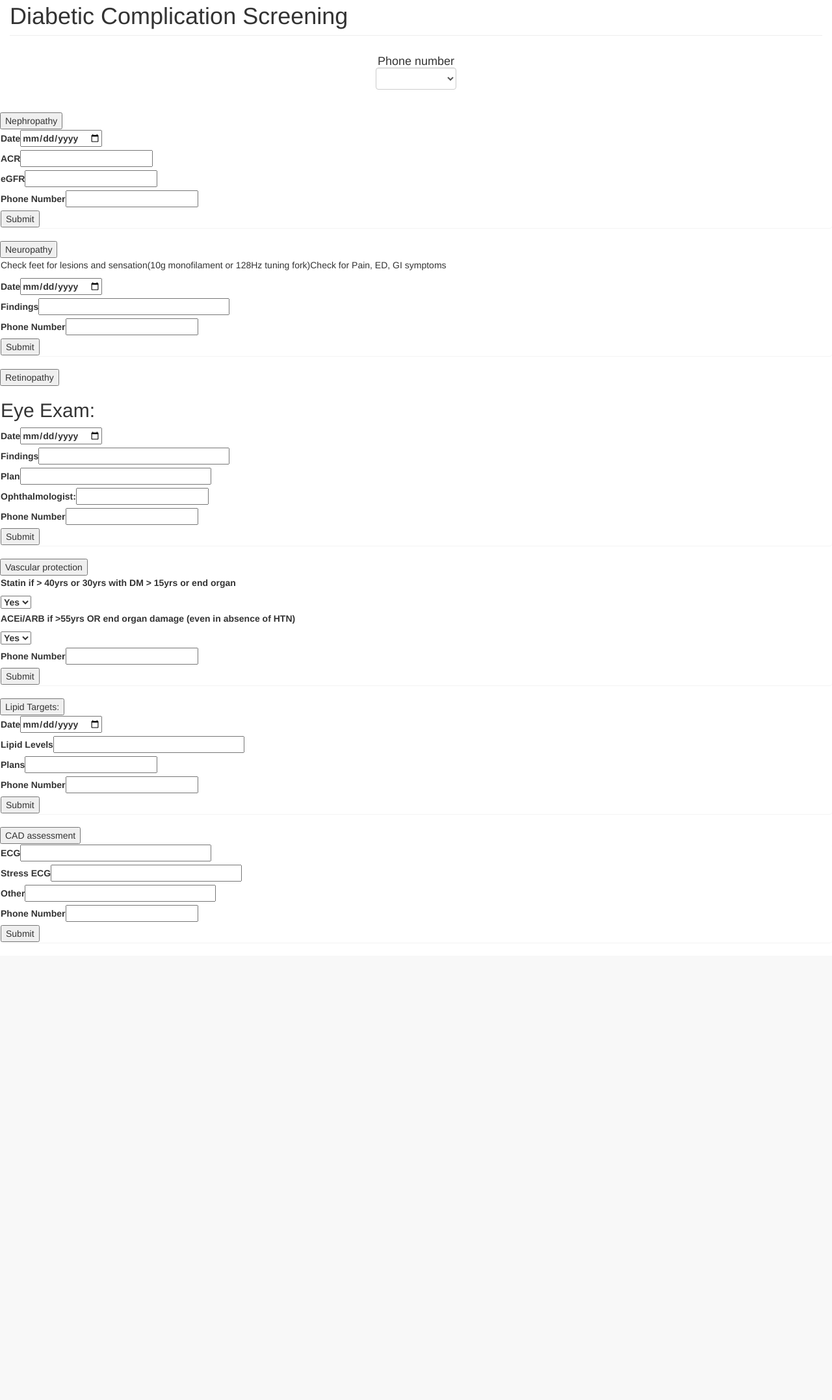
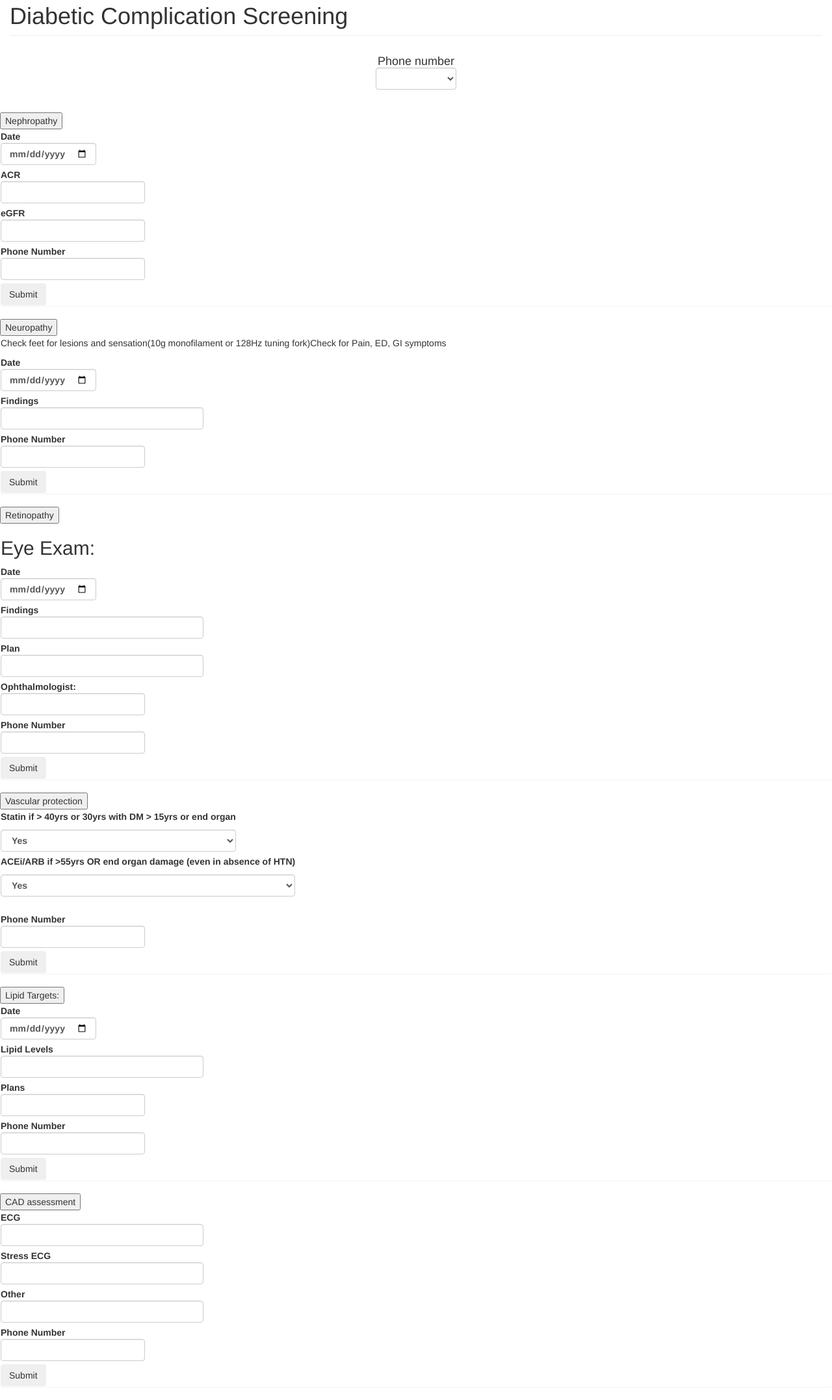
Before and after one commit to jookllo/diabetic_clinic, a PHP site: page /tables.php in a window 1280 px wide. Shown: the part 270-2425 px from the top of the page at 65% size. Before the commit the page ends 1720 px from the top, so only its background shows below. Run offline with PHP 8.4, Linux system fonts and the light colour scheme; data comes from the database, SQL or seed files in the repository; some libraries are stand-ins or nearby versions.

Commit message:
some added changes

```diff
--- a/pages/tables.php
+++ b/pages/tables.php
@@ -70,11 +70,11 @@
             <button class="accordion">Nephropathy</button>
             <div class="panel">
             <form action="functions/nephropathy.php" method="post" class="form-container">
-                <label>Date<input type="date" name="ndate"  required/></label><br/>
-                <label>ACR<input type="text" name="acr" required/></label><br/>
-                <label>eGFR<input type="text" name="egfr" required></label><br/>
-                <label>Phone Number<input type="text" name="phnum" id="phnum" required/></label><br/>
-                <button type="submit" >Submit</button>
+                <label>Date<input class="form-control" type="date" name="ndate"  required/></label><br/>
+                <label>ACR<input class="form-control" type="text" name="acr" required/></label><br/>
+                <label>eGFR<input type="text" class="form-control" name="egfr" required></label><br/>
+                <label>Phone Number<input type="text" class="form-control" name="phnum" id="phnum" required/></label><br/>
+                <button class="btn" type="submit" >Submit</button>
             </form>
             </div>
 
@@ -84,10 +84,10 @@
                 <p>Check feet for lesions and
                 sensation(10g monofilament or 128Hz
                 tuning fork)Check for Pain, ED, GI symptoms</p>
-                <label>Date<input type="date" name="neudate" required></label><br/>
-                <label>Findings<input type="text" name="finds" size="30" required></label><br/>
-                <label>Phone Number<input type="text" name="phnum" id="phnum1" required/></label><br/>
-                <button type="submit">Submit</button>
+                <label>Date<input class="form-control" type="date" name="neudate" required></label><br/>
+                <label>Findings<input class="form-control" type="text" name="finds" size="30" required></label><br/>
+                <label>Phone Number<input class="form-control" type="text" name="phnum" id="phnum1" required/></label><br/>
+                <button class="btn" type="submit">Submit</button>
             </form>
         </div>
 
@@ -96,12 +96,12 @@
             <div class="panel">
             <form action="functions/retinopathy.php" method="post" class="form-container">
                 <h2>Eye Exam:</h2>
-               <label>Date<input type="date" name="t_date" required></label><br/>
-                <label>Findings<input type="text" name="find" size="30" required/></label><br/>
-                <label>Plan<input type="text" name="plan" size="30" required></label><br/>
-                <label>Ophthalmologist:<input type="text" name="ophth" required></label><br/>
-                <label>Phone Number<input type="text" name="phnum" id="phnum2" required/></label><br/>
-                <button type="submit">Submit</button>
+               <label>Date<input class="form-control" type="date" name="t_date" required></label><br/>
+                <label>Findings<input type="text" class="form-control" name="find" size="30" required/></label><br/>
+                <label>Plan<input type="text" class="form-control" name="plan" size="30" required></label><br/>
+                <label>Ophthalmologist:<input type="text" class="form-control" name="ophth" required></label><br/>
+                <label>Phone Number<input type="text" class="form-control" name="phnum" id="phnum2" required/></label><br/>
+                <button class="btn" type="submit">Submit</button>
                     </form>
                 </div>
 
@@ -112,7 +112,7 @@
 
             <label>
                 <p>Statin if > 40yrs or 30yrs with DM > 15yrs or end organ</p>
-                <select name="statin">
+                <select class="form-control" name="statin">
                     <option value="Yes">Yes</option>
                     <option value="No">No</option>
                     </select>
@@ -120,35 +120,35 @@
             <br/>
             <label>
                 <p>ACEi/ARB if >55yrs OR end organ damage (even in absence of HTN)</p>
-                <select name="statin2">
+                <select class="form-control" name="statin2">
                     <option value="Yes">Yes</option>
                     <option value="No">No</option>
                     </select><br/>
              </label><br/>
-            <label>Phone Number<input type="text" name="phnum" id="phnum3" required/></label><br/>
-            <button type="submit">Submit</button>
+            <label>Phone Number<input class="form-control" type="text" name="phnum" id="phnum3" required/></label><br/>
+            <button class="btn" type="submit">Submit</button>
             </form>
         </div>
 
          <button class="accordion">Lipid Targets:</button>
             <div class="panel">
             <form action="functions/lipids.php" method="post" class="form-container">
-                <label>Date<input type="date" name="l_date" required/></label><br/>
-                <label>Lipid Levels<input type="text" name="lipids" size="30" required/></label><br/>
-                <label>Plans<input type="text" name="plans" required/></label><br/>
-                <label>Phone Number<input type="text" name="phnum" id="phnum4" required/></label><br/>
-            <button type="submit">Submit</button>
+                <label>Date<input type="date" class="form-control" name="l_date" required/></label><br/>
+                <label>Lipid Levels<input type="text" class="form-control" name="lipids" size="30" required/></label><br/>
+                <label>Plans<input type="text" name="plans" class="form-control" required/></label><br/>
+                <label>Phone Number<input type="text" class="form-control" name="phnum" id="phnum4" required/></label><br/>
+            <button class="btn" type="submit">Submit</button>
         </form>
     </div>
 
       <button class="accordion">CAD assessment</button>
             <div class="panel">
             <form action="functions/cad.php" method="post" class="form-container">
-                <label>ECG<input type="text" name="ecg" size="30" required/></label><br/>
-                <label>Stress ECG<input type="text" name="secg" size="30" required/></label><br/>
-                <label>Other<input type="text" name="other" size="30" required/></label><br/>
-               <label>Phone Number<input type="text" name="phnum" id="phnum5" required/></label><br/>
-                <button type="submit">Submit</button>
+                <label>ECG<input type="text" name="ecg" class="form-control" size="30" required/></label><br/>
+                <label>Stress ECG<input type="text" class="form-control" name="secg" size="30" required/></label><br/>
+                <label>Other<input type="text" name="other" class="form-control" size="30" required/></label><br/>
+               <label>Phone Number<input type="text" name="phnum" class="form-control" id="phnum5" required/></label><br/>
+                <button class="btn" type="submit">Submit</button>
             </form>
         </div>
                 <script>
```
Also changed, not shown: pages/reminder.php (+5 -5 lines).
